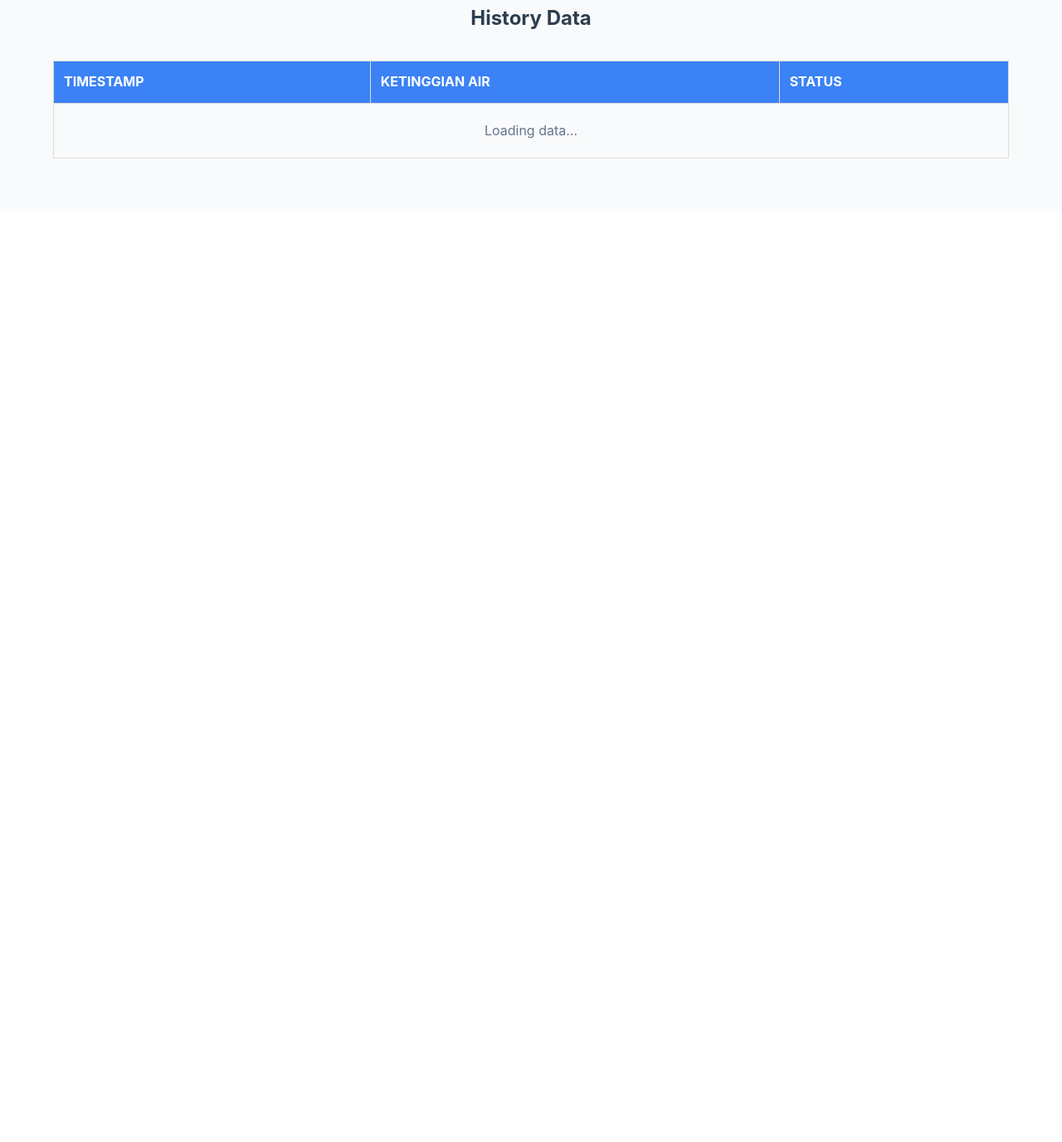
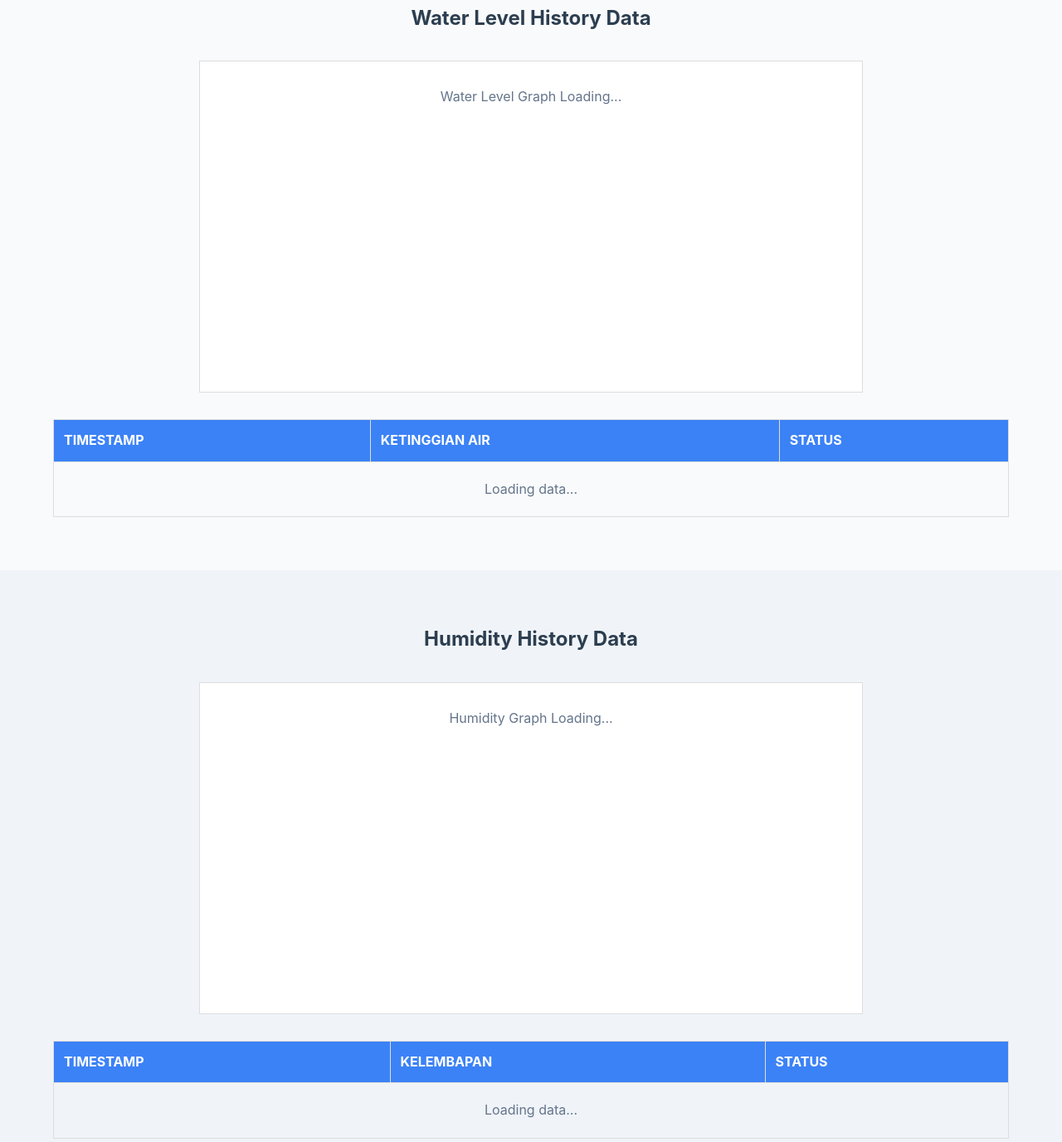
Before and after one commit to nayamarsha/server_iot, a plain HTML site: page index.html in a window 1280 px wide. Shown: the part 1081-2457 px from the top of the page at 83% size. Before the commit the page ends 1336 px from the top, so only its background shows below. Drawn offline with Linux system fonts and the light colour scheme; a script that the page names is missing.

Commit message:
Added graph n others

```diff
--- a/index.html
+++ b/index.html
@@ -9,8 +9,7 @@
     <script defer src="js/script.js"></script>
 </head>
 <body>
-    <!-- Navbar -->
-     <header class="navbar-fixed">
+    <header class="navbar-fixed">
         <div class="container">
             <div class="header-flex">
                 <div class="logo">
@@ -33,10 +32,7 @@
             </div>
         </div>
      </header>
-     <!-- End Navbar -->
-
-     <!-- Home -->
-      <section id="home" class="home">
+     <section id="home" class="home">
         <div class="container">
             <div class="home-flex">
                 <div class="home-text">
@@ -51,10 +47,7 @@
             </div>
         </div>
       </section>
-      <!-- End Home -->
-
-      <!-- Status -->
-<section id="status" class="status-section">
+      <section id="status" class="status-section">
   <div class="container">
     <div class="status-flex" style="display: flex; gap: 2rem; flex-wrap: wrap;">
       <div class="status-text bitcoin-container" style="flex:1; min-width: 250px; text-align: center;">
@@ -73,10 +66,14 @@
   </div>
 </section>
 
-<!-- History Section -->
 <section id="history" class="history-section" style="padding: 4rem 0; background: #f9fafb;">
   <div class="container">
-    <h2 style="text-align:center; margin-bottom: 2rem; color: #2c3e50;">History Data</h2>
+    <h2 style="text-align:center; margin-bottom: 2rem; color: #2c3e50;">Water Level History Data</h2>
+
+    <div id="waterLevelChartContainer" style="width: 100%; max-width: 800px; height: 400px; margin: 0 auto 2rem auto; border: 1px solid #ddd; background: #fff; padding: 10px; box-sizing: border-box;">
+        <p style="text-align:center; padding-top: 20px; color: #64748b;">Water Level Graph Loading...</p>
+        </div>
+
     <div style="overflow-x:auto;">
       <table style="width: 100%; border-collapse: collapse; min-width: 600px;">
         <thead>
@@ -86,10 +83,8 @@
             <th style="padding: 12px; border: 1px solid #ddd;">Status</th>
           </tr>
         </thead>
-        <tbody id="historyTableBody">
-          <!-- Data dari database akan dimasukkan ke sini -->
-          <tr>
-            <td colspan="4" style="text-align:center; padding: 20px; color: #64748b;">Loading data...</td>
+        <tbody id="waterLevelHistoryTableBody"> <tr>
+            <td colspan="3" style="text-align:center; padding: 20px; color: #64748b;">Loading data...</td>
           </tr>
         </tbody>
       </table>
@@ -97,6 +92,54 @@
   </div>
 </section>
 
+<section id="historyhumidity" class="history-section" style="padding: 4rem 0; background: #f0f4f8;"> <div class="container">
+    <h2 style="text-align:center; margin-bottom: 2rem; color: #2c3e50;">Humidity History Data</h2>
 
-</body>
+    <div id="humidityChartContainer" style="width: 100%; max-width: 800px; height: 400px; margin: 0 auto 2rem auto; border: 1px solid #ddd; background: #fff; padding: 10px; box-sizing: border-box;">
+        <p style="text-align:center; padding-top: 20px; color: #64748b;">Humidity Graph Loading...</p>
+        </div>
+
+    <div style="overflow-x:auto;">
+      <table style="width: 100%; border-collapse: collapse; min-width: 600px;">
+        <thead>
+          <tr style="background-color: #22c55e; color: white; text-align: left;"> <th style="padding: 12px; border: 1px solid #ddd;">Timestamp</th>
+            <th style="padding: 12px; border: 1px solid #ddd;">Kelembapan</th>
+            <th style="padding: 12px; border: 1px solid #ddd;">Status</th>
+          </tr>
+        </thead>
+        <tbody id="humidityHistoryTableBody"> <tr>
+            <td colspan="3" style="text-align:center; padding: 20px; color: #64748b;">Loading data...</td>
+          </tr>
+        </tbody>
+      </table>
+    </div>
+  </div>
+</section>
+
+<section id="historytemp" class="history-section" style="padding: 4rem 0; background: #f9fafb;">
+  <div class="container">
+    <h2 style="text-align:center; margin-bottom: 2rem; color: #2c3e50;">Temperature History Data</h2>
+
+    <div id="temperatureChartContainer" style="width: 100%; max-width: 800px; height: 400px; margin: 0 auto 2rem auto; border: 1px solid #ddd; background: #fff; padding: 10px; box-sizing: border-box;">
+        <p style="text-align:center; padding-top: 20px; color: #64748b;">Temperature Graph Loading...</p>
+        </div>
+
+    <div style="overflow-x:auto;">
+      <table style="width: 100%; border-collapse: collapse; min-width: 600px;">
+        <thead>
+          <tr style="background-color: #ef4444; color: white; text-align: left;"> <th style="padding: 12px; border: 1px solid #ddd;">Timestamp</th>
+            <th style="padding: 12px; border: 1px solid #ddd;">Temp</th>
+            <th style="padding: 12px; border: 1px solid #ddd;">Status</th>
+          </tr>
+        </thead>
+        <tbody id="temperatureHistoryTableBody"> <tr>
+            <td colspan="3" style="text-align:center; padding: 20px; color: #64748b;">Loading data...</td>
+          </tr>
+        </tbody>
+      </table>
+    </div>
+  </div>
+</section>
+
+    </body>
 </html>
```
